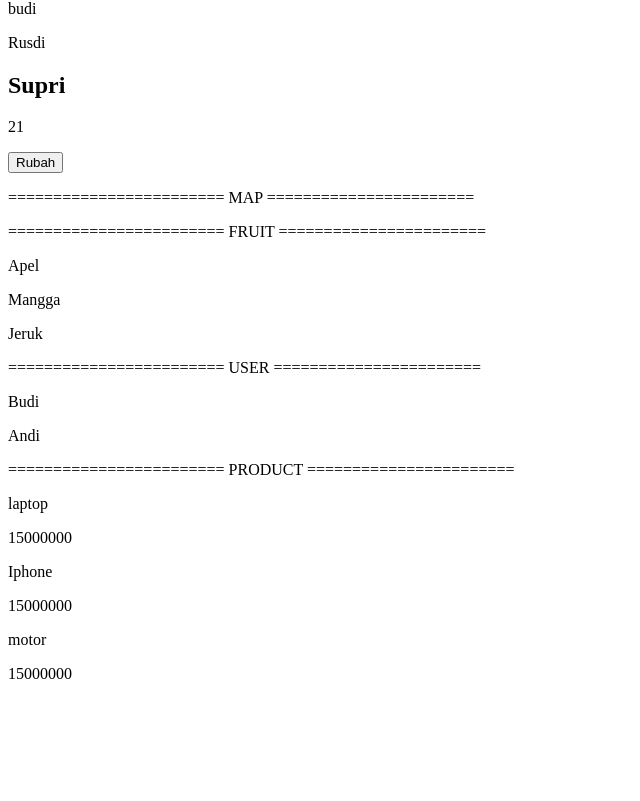
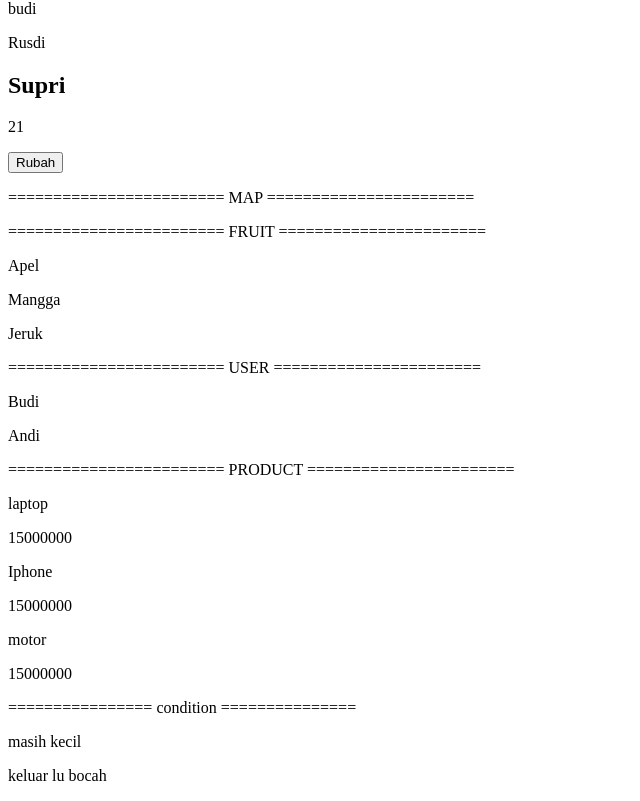
Before and after one commit to AL-JOESTAR/React-Project-1, a React (Vite) app: page / in a window 1280 px wide. Shown: the part 331-1132 px from the top of the page, without its empty margins (0-640 px from the left). Before the commit the page ends 1030 px from the top, so only its background shows below. Built offline with nearby package versions, Linux system fonts and the light colour scheme.

Commit message:
condition

```diff
--- /dev/null
+++ b/src/Condition.jsx
@@ -0,0 +1,29 @@
+function Condition (){
+    const login = true
+    const umur = 17
+    // condition biasa
+        // if (!login) {
+        //     return <p>login dulu</p>
+        // } else {
+        //    return <p>silahkan masuk</p>
+        // }
+
+
+    return (
+        <>
+        <p>================ condition ===============</p>
+
+            <p>
+                {/* ternary oprator */}
+                {umur >= 18 ? "boleh masuk" : "masih kecil"}
+            </p>
+
+            <p>
+                {umur >= 18 && login == true ? "dashboard" : "keluar lu bocah"}
+            </p>
+
+        </>
+    )
+}
+
+export default Condition
--- a/src/main.jsx
+++ b/src/main.jsx
@@ -3,10 +3,12 @@ import { createRoot } from 'react-dom/client'
 import './index.css'
 import App from './App.jsx'
 import Map from './Map.jsx'
+import Condition from './Condition.jsx'
 
 createRoot(document.getElementById('root')).render(
   <StrictMode>
     <App />
     <Map/>
+    <Condition/>
   </StrictMode>,
 )
```
